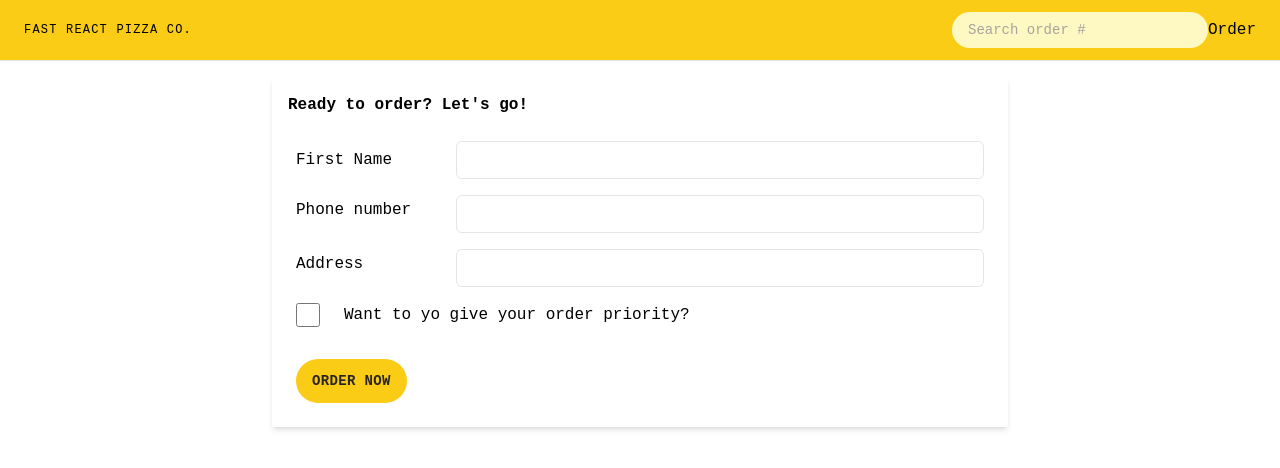
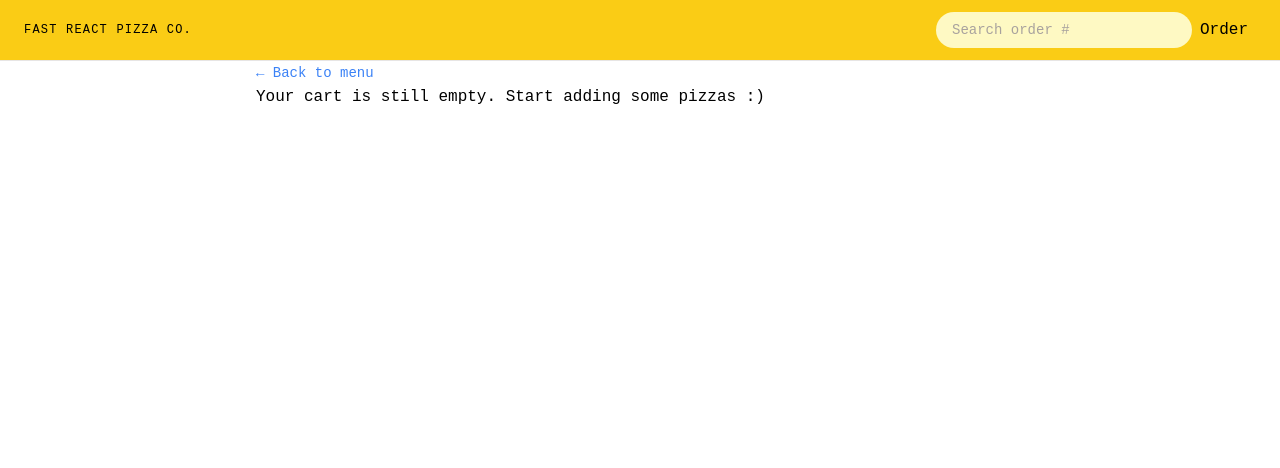
Before and after one commit to amirtbi/react-pizza, a React app: page /order/new in a window 1280 px wide. Shown: the top 468 px of the page. Built offline with nearby package versions, Linux system fonts and the light colour scheme; the HTML template or start-up script is replaced by a standard one.

Commit message:
Add react hook form lib and change order creation form

```diff
--- a/package.json
+++ b/package.json
@@ -14,6 +14,7 @@
     "clsx": "^2.1.1",
     "react": "^18.3.1",
     "react-dom": "^18.3.1",
+    "react-hook-form": "^7.53.0",
     "react-redux": "^9.1.2",
     "react-router-dom": "^6.25.1"
   },
--- a/src/faetures/cart/Cart.tsx
+++ b/src/faetures/cart/Cart.tsx
@@ -15,14 +15,15 @@ function Cart() {
         }
   return (
     <div className="px-2 py-4">
-      <LinkButton
+
+
+      {carts.length ? <>
+      <h2 className="mt-2 font-semibold">Your cart,{username}</h2>
+        <LinkButton
         path="/menu"
       >
         &larr; Back to menu
       </LinkButton>
-
-      <h2 className="mt-2 font-semibold">Your cart,{username}</h2>
-      {carts.length ? <>
           <ul className="divide-y divide-stone-200 border-b mt-3">
             {carts.map(cart=><CartItem key={cart.pizzaId}
             name={cart.name}
--- a/src/faetures/cart/EmptyCart.tsx
+++ b/src/faetures/cart/EmptyCart.tsx
@@ -1,7 +1,12 @@
-
+import { LinkButton } from "../../ui/LinkButton";
 function EmptyCart() {
   return (
     <div>
+            <LinkButton
+        path="/menu"
+      >
+        &larr; Back to menu
+      </LinkButton>
       <p>Your cart is still empty. Start adding some pizzas :)</p>
     </div>
   );
--- a/src/faetures/cart/cartSlice.ts
+++ b/src/faetures/cart/cartSlice.ts
@@ -47,6 +47,10 @@ export const { addItem,
     clearCart } = cartSlice.actions;
 
 
+
+export const getCart = (state: RootState) => {
+    return state.cart.cart;
+}
 export const getTotalQuantity = (state: RootState) => {
     return state.cart.cart.reduce((sum, item) => sum = sum + item.quantity, 0);
 }
--- a/src/faetures/order/CreateOrder.tsx
+++ b/src/faetures/order/CreateOrder.tsx
@@ -1,5 +1,5 @@
-import { useState } from "react";
 import { ICart } from "../cart/types";
+import { SubmitHandler, useForm } from "react-hook-form";
 import {
   Form,
   redirect,
@@ -12,6 +12,9 @@ import { IOrder } from "./types";
 import { Button } from "../../ui/Button";
 import { useSelector } from "react-redux";
 import { RootState } from "../../store";
+import { getCart } from "../cart/cartSlice";
+import { EmptyCart } from "../cart/EmptyCart";
+import { useRef } from "react";
 
 // https://uibakery.io/regex-library/phone-number
 const isValidPhone = (str: string) =>
@@ -43,36 +46,73 @@ const fakeCart = [
   },
 ];
 
+
+interface CreateOrder {
+  customer: string;
+  phone: string;
+  address: string;
+  priority: boolean;
+
+}
+
 function CreateOrder() {
   const navigation = useNavigation();
-  const username = useSelector((state:RootState)=>state.user.username);
+  const navigate = useNavigate();
+  const { register, handleSubmit, formState: { errors }, reset } = useForm<CreateOrder>();
+  const username = useSelector((state: RootState) => state.user.username);
   // const [withPriority, setWithPriority] = useState(false);
-  const isSubmitting = navigation.state === "submitting";
-  const formError = useActionData() as { [key: string]: string };
-  const cart: ICart[] = fakeCart;
+  // const isSubmitting = navigation.state === "submitting";
+  const isSubmitting = useRef(false);
+  const cart = useSelector(getCart);
+
+  const submitForm: SubmitHandler<CreateOrder> = async (data) => {
+    const order: IOrder = {
+      ...data,
+      cart,
+      priority: data.priority
+    };
+    try {
+      isSubmitting.current = true;
+      const newOrder = await createOrder(order);
+      navigate(`/order/${newOrder.id}`);
+
+    }
+    catch (e) {
+
+    } finally {
+      isSubmitting.current = false;
+      reset();
+    }
+  }
+
+  if (!cart.length) return <EmptyCart />
 
   return (
     <div className="shadow-md m-4 p-2" >
       <h2 className="p-2 font-semibold">Ready to order? Let's go!</h2>
 
-      <Form method="POST" className="p-4">
+      <form className="p-4" onSubmit={handleSubmit(submitForm)}>
         <div className="form-field">
-          <label className="sm:basis-40">First Name</label>
-          <input className="input grow" type="text" name="customer" defaultValue={username} required />
+          <label className="sm:basis-40">userName</label>
+          <div className="grow">
+            <input className="input w-full" type="text" defaultValue={username} {...register("customer", { required: true })} />
+            {errors?.customer && <p className="rounded-md text-red-500 bg-red-100 mt-2 p-2 text-xs ">username is required!</p>}
+          </div>
         </div>
 
         <div className="form-field mb-2">
           <label className="sm:basis-40">Phone number</label>
           <div className="grow mt-2">
-            <input className="input w-full" type="tel" name="phone" required />
-            {formError?.phone && <p className="rounded-md text-red-500 bg-red-100 mt-2 p-2 text-xs">{formError.phone} </p>}
+            <input className="input w-full" type="tel" {...register("phone", { required: true })} />
+            {errors?.phone && <p className="rounded-md text-red-500 bg-red-100 mt-2 p-2 text-xs">Phone number is required </p>}
           </div>
         </div>
 
         <div className="form-field mb-2">
           <label className="sm:basis-40">Address</label>
           <div className="grow mt-2">
-            <input type="text" className="input w-full" name="address" required />
+            <input type="text" className="input w-full" {...register("address", { required: true })} />
+            {errors.address && <p className="rounded-md text-red-500 bg-red-100 mt-2 p-2 text-xs ">address is required!</p>}
           </div>
         </div>
 
@@ -80,44 +120,42 @@ function CreateOrder() {
           <input
             className="mr-2 accent-yellow-400 h-6 w-6"
             type="checkbox"
-            name="priority"
             id="priority"
-          // value={withPriority}
-          // onChange={(e) => setWithPriority(e.target.checked)}
+            {...register("priority", { required: true })}
           />
           <label htmlFor="priority">Want to yo give your order priority?</label>
         </div>
 
         <div className="mt-8">
-          <Button variant="solid" disabled={isSubmitting}
+          <Button type="submit" variant="solid" disabled={isSubmitting.current}
           >
             {isSubmitting ? "Placing order here..." : "Order now"}
           </Button>
         </div>
-        <input type="hidden" value={JSON.stringify(cart)} name="cart" />
-      </Form>
+        {/* <input type="hidden" value={JSON.stringify(cart)} name="cart" /> */}
+      </form>
     </div>
   );
 }
 
-export async function action({ request }) {
-  const formData = await request.formData();
-  const data = Object.fromEntries(formData);
-  const order: IOrder = {
-    ...data,
-    cart: JSON.parse(data.cart),
-    priority: data.priority === "on",
-  };
+// export async function action({ request }) {
+//   const formData = await request.formData();
+//   const data = Object.fromEntries(formData);
+//   const order: IOrder = {
+//     ...data,
+//     cart: JSON.parse(data.cart),
+//     priority: data.priority === "on",
+//   };
 
-  const errors: { [key: string]: string } = {};
+//   const errors: { [key: string]: string } = {};
 
-  if (!isValidPhone(order.phone)) {
-    errors.phone = "Please check your phone number, It has wrong format.";
-  }
-  if (Object.keys(errors).length > 0) return errors;
+//   if (!isValidPhone(order.phone)) {
+//     errors.phone = "Please check your phone number, It has wrong format.";
+//   }
+//   if (Object.keys(errors).length > 0) return errors;
 
-  const newOrder = await createOrder(order);
+//   const newOrder = await createOrder(order);
 
-  return redirect(`/order/${newOrder.id}`);
-}
+//   return redirect(`/order/${newOrder.id}`);
+// }
 export { CreateOrder };
--- a/src/faetures/order/SearchOrder.tsx
+++ b/src/faetures/order/SearchOrder.tsx
@@ -1,23 +1,32 @@
 import { FormEvent, useState } from "react";
 import { useNavigate } from "react-router-dom";
+import { SubmitHandler, useForm } from "react-hook-form";
 
+
+
+type Inputs = {
+    Order:string
+}
 export function SearchOrder(){
+    const {register,handleSubmit,formState:{errors}} = useForm<Inputs>()
     const [query,setQuery] = useState("");
     const navigate = useNavigate();
 
-    const handleSubmit = (e:FormEvent)=>{
-        e.preventDefault();
-        if(!query)return;
-        navigate(`order/${query}`);
-        setQuery("")
+    const submitForm:SubmitHandler<Inputs> = (data)=>{
+        console.log(data)
+        // if(!query)return;
+        // navigate(`order/${query}`);
+        // setQuery("")
 
 
     }
     return <>
-        <form onSubmit={handleSubmit}>
-            <input className="rounded-full px-4 py-2 bg-yellow-100 text-sm placeholder:text-stone-400 sm:focus:ring-yellow-600
-             sm:focus:ring-opacity-50 focus:outline-none sm:focus:ring w-28 sm:w-64 sm:focus:w-72 transition-all duration-75"  placeholder="Search order #" value={query} onChange={(e)=>setQuery(e.target.value)}/>
-            <button>Order</button>
+        <form onSubmit={handleSubmit(submitForm)}>
+            <input className={`${errors.Order ? "sm:focus:ring-red-800" :"sm:focus:ring-yellow-600" } rounded-full px-4 py-2
+             bg-yellow-100 text-sm placeholder:text-stone-400
+             sm:focus:ring-opacity-50 focus:outline-none sm:focus:ring w-28 sm:w-64 sm:focus:w-72 transition-all duration-75`}
+             {...register("Order",{required:true})}  placeholder="Search order #"/>
+            <button type="submit" className="mx-2">Order</button>
         </form>
     </>
 }
--- a/src/faetures/order/types.ts
+++ b/src/faetures/order/types.ts
@@ -1,13 +1,13 @@
 import { ICart } from "../cart/types";
 
 export interface IOrder {
-    id: string;
+    id?: string;
     customer: string;
     phone: string;
     address: string;
     status: string;
     priority: boolean;
-    estimatedDelivery: string;
+    estimatedDelivery?: string;
     cart: ICart[];
     position: string;
     orderPrice: number;
--- a/src/routes.tsx
+++ b/src/routes.tsx
@@ -3,7 +3,7 @@ import { AppLayout } from "./ui/AppLayout"
 import { Home } from "./ui/Home"
 import { Menu,loader } from "./faetures/menu/Menu"
 import { Cart } from "./faetures/cart/Cart"
-import { CreateOrder, action } from "./faetures/order/CreateOrder"
+import { CreateOrder } from "./faetures/order/CreateOrder"
 import { Order, OrderLoader } from "./faetures/order/Order"
 import Error from "./ui/Error"
 
@@ -32,7 +32,7 @@ export const routes = createBrowserRouter([
         path: "/order/new",
         element: <CreateOrder />,
         errorElement: <Error />,
-        action:action
+        // action:action
       },
       {
         path: "/order/:orderId",
--- a/src/ui/Button.tsx
+++ b/src/ui/Button.tsx
@@ -8,11 +8,12 @@ interface ButtonProps extends React.HTMLAttributes<HTMLElement> {
     disabled?: boolean,
     to?: string,
     iconName?: string,
-    variant: "outline" | "solid" | "round"
+    variant: "outline" | "solid" | "round",
+    type?:"submit"
 }
 
 export function Button(props: ButtonProps) {
-    const { iconName, variant="solid", to, children, ...rest } = props;
+    const { type,iconName, variant="solid", to, children, ...rest } = props;
     let cls = "text-sm duration-30 inline-block rounded-full px-4 py-3 font-semibold uppercase tracking-wide text-stone-800 transition-colors focus:outline-none focus:ring  focus:ring-offset-2 disabled:cursor-not-allowed";
     let variantCls = "bg-yellow-400 focus:bg-yellow-300 hover:bg-yellow-300 focus:ring-stone-300";
     let outlineCls = "bg-transparent focus:bg-stone-300 focus:ring-stone-300 border border-lg hover:bg-stone-100 border-stone-400 text-stone-400 focus:text-stone-500";
@@ -29,6 +30,7 @@ export function Button(props: ButtonProps) {
     if(to){
         return <Link {...rest} to={to} className={btnStyles} >{hasIcon()}{children}</Link>
     }else{
-        return <button {...rest} className={btnStyles}>{hasIcon()}{children}</button>
+       return  type ? <button type={type} {...rest} className={btnStyles}>{hasIcon()}{children}</button>:
+         <button {...rest} className={btnStyles}>{hasIcon()}{children}</button>
     }
 }
```
Also changed, not shown: 1 other file (tests, documents, lock files or other folders).
